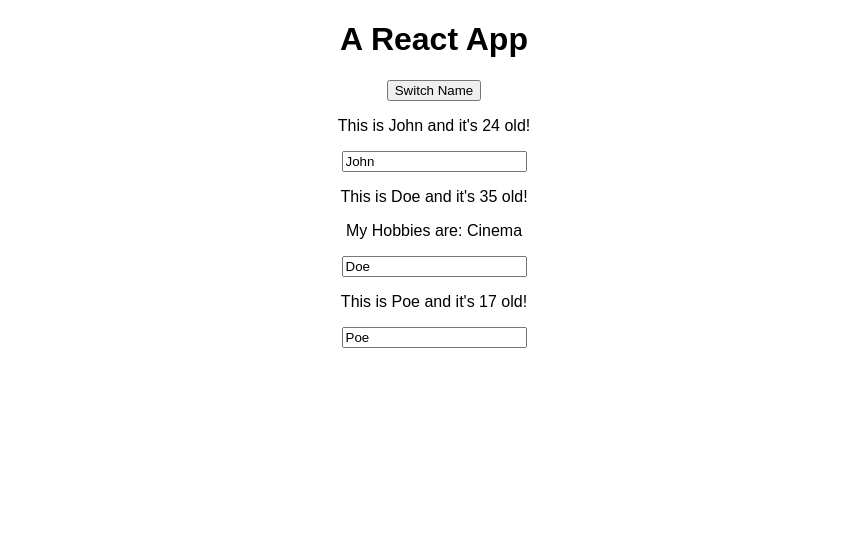
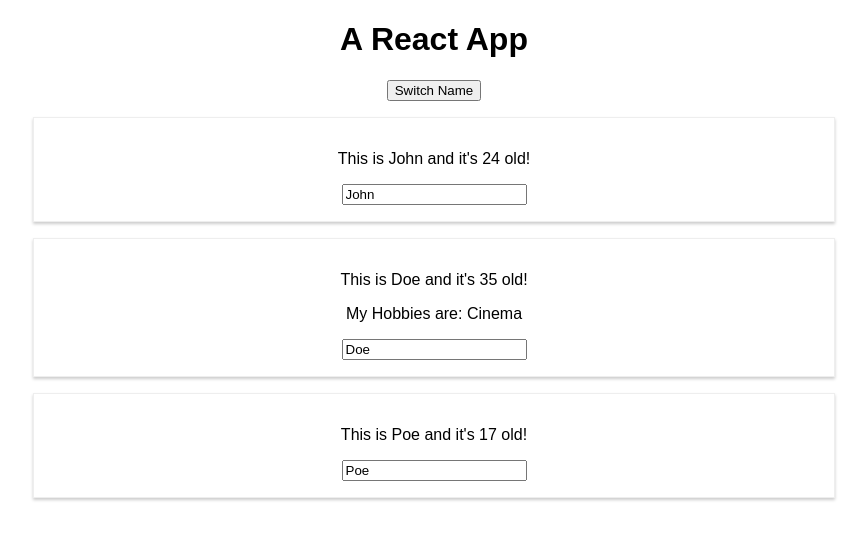
Before and after one commit to martimdLima/react-the-complete-guide, a React (Create React App) app in the folder understanding-the-base-features-and-syntax/react-complete-guide/: page / in a window 1280 px wide. Shown: the top 540 px of the page, without its empty margins (206-1073 px from the left). Built offline with nearby package versions, Linux system fonts and the light colour scheme.

Commit message:
Understanding the Base Features & Syntax
Adding Styling with Stylesheets

```diff
--- a/understanding-the-base-features-and-syntax/react-complete-guide/src/App.js
+++ b/understanding-the-base-features-and-syntax/react-complete-guide/src/App.js
@@ -1,5 +1,6 @@
 import React, { Component, useState } from "react";
 import Person from "./Person/Person";
+
 import "./App.css";
 
 // Class for example, which we would use in normal html to assign a css class can't be used because it's a reserved word in javascript,
@@ -42,7 +43,7 @@
         { name: "Tokyo", age: 19 },
       ],
     });
-  }
+  };
 
   render() {
     return (
--- /dev/null
+++ b/understanding-the-base-features-and-syntax/react-complete-guide/src/Person/Person.css
@@ -0,0 +1,8 @@
+.Person {
+    width: 60%;
+    margin: 16px auto;
+    border: 1px solid #eee;
+    box-shadow: 0 2px 3px #ccc;
+    padding: 16px;
+    text-align: center;
+}
--- a/understanding-the-base-features-and-syntax/react-complete-guide/src/Person/Person.js
+++ b/understanding-the-base-features-and-syntax/react-complete-guide/src/Person/Person.js
@@ -1,4 +1,6 @@
 import React from "react";
+
+import "./Person.css";
 // in its simplest form, a component is a function returning some jsx.
 
 // props (short for “properties”) and state are both plain JavaScript objects.
@@ -9,13 +11,13 @@
 
 const person = (props) => {
   return (
-    <div>
+    <div className="Person">
       <p onClick={props.click}>
         This is {props.name} and it's {props.age} old!
       </p>
       <p>{props.children}</p>
       {/* two way binding */}
-      <input type="text" onChange={props.changed} value={props.name}/>
+      <input type="text" onChange={props.changed} value={props.name} />
     </div>
   );
 };
```
